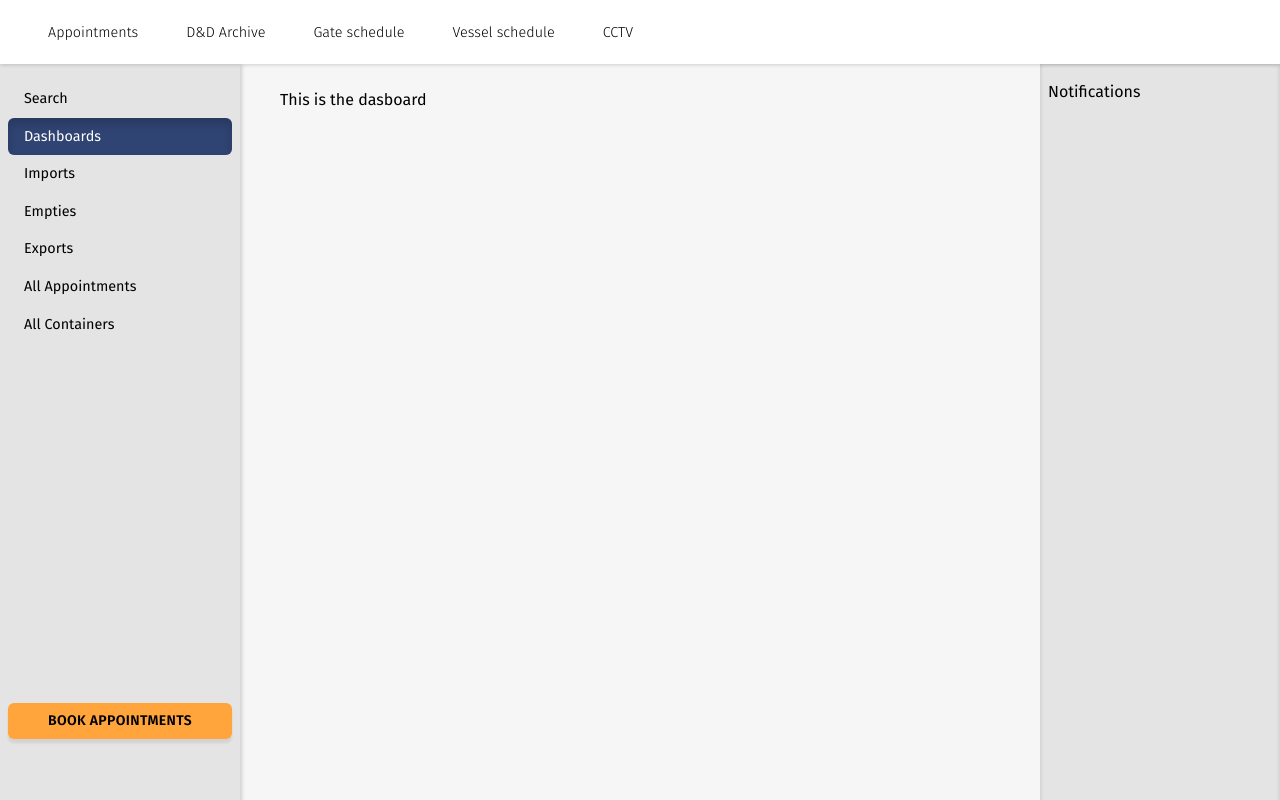
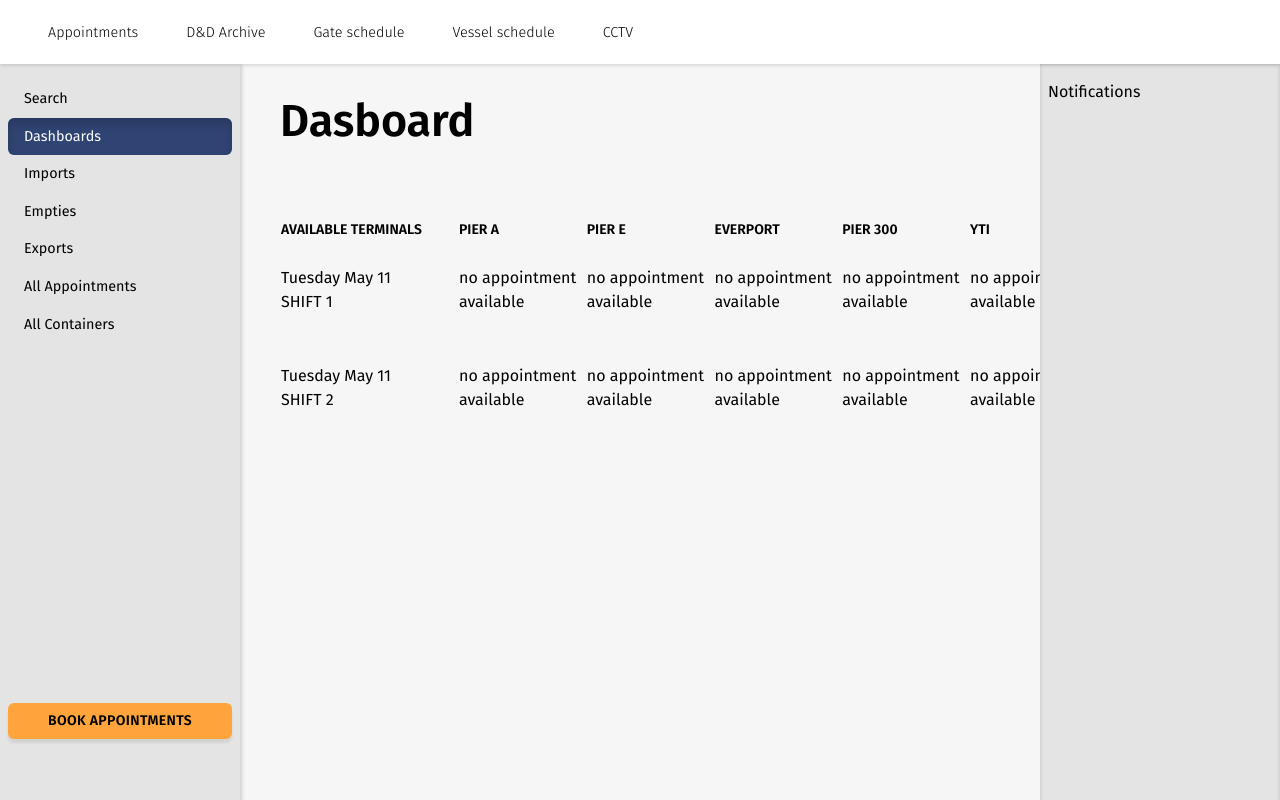
Before and after one commit to PierreParienteDimitrov/bc-drafts, a Next.js app: page /appointments/dashboards in a window 1280 px wide. Shown: the top 800 px of the page. Built offline with nearby package versions, Linux system fonts and the light colour scheme.

Commit message:
added react-table

```diff
--- /dev/null
+++ b/components/Tables/Dashboard/TableShiftsCol.js
@@ -0,0 +1,12 @@
+import React from 'react';
+
+const TableShiftsCol = ({ values }) => {
+	return (
+		<div className='w-44 py-6'>
+			<p>{values.date}</p>
+			<h5>{values.shift}</h5>
+		</div>
+	);
+};
+
+export default TableShiftsCol;
--- /dev/null
+++ b/components/Tables/Dashboard/index.js
@@ -0,0 +1,151 @@
+import { useMemo } from 'react';
+import { useTable } from 'react-table';
+import SectionTitle from '../../Titles/SectionTitle';
+import TableShiftsCol from './TableShiftsCol';
+
+const Dasboard = () => {
+	const data = useMemo(
+		() => [
+			{
+				col1: { date: 'Tuesday May 11', shift: 'SHIFT 1' },
+				col2: 'no appointment available',
+				col3: 'no appointment available',
+				col4: 'no appointment available',
+				col5: 'no appointment available',
+				col6: 'no appointment available',
+				col7: 'no appointment available',
+				col8: 'no appointment available',
+				col9: 'no appointment available',
+			},
+			{
+				col1: { date: 'Tuesday May 11', shift: 'SHIFT 2' },
+				col2: 'no appointment available',
+				col3: 'no appointment available',
+				col4: 'no appointment available',
+				col5: 'no appointment available',
+				col6: 'no appointment available',
+				col7: 'no appointment available',
+				col8: 'no appointment available',
+				col9: 'no appointment available',
+			},
+		],
+		[]
+	);
+
+	const columns = useMemo(
+		() => [
+			{
+				Header: 'AVAILABLE TERMINALS',
+				accessor: 'col1', // accessor is the "key" in the data
+				Cell: ({ cell: { value } }) => <TableShiftsCol values={value} />,
+			},
+			{
+				Header: 'PIER A',
+				accessor: 'col2', // accessor is the "key" in the data
+			},
+			{
+				Header: 'PIER E',
+				accessor: 'col3',
+			},
+			{
+				Header: 'EVERPORT',
+				accessor: 'col4', // accessor is the "key" in the data
+			},
+			{
+				Header: 'PIER 300',
+				accessor: 'col5',
+			},
+			{
+				Header: 'YTI',
+				accessor: 'col6', // accessor is the "key" in the data
+			},
+			{
+				Header: 'WBCT',
+				accessor: 'col7',
+			},
+			{
+				Header: 'PCT',
+				accessor: 'col8', // accessor is the "key" in the data
+			},
+			{
+				Header: 'PIER 400',
+				accessor: 'col9',
+			},
+		],
+		[]
+	);
+
+	const tableInstance = useTable({ columns, data });
+
+	const { getTableProps, getTableBodyProps, headerGroups, rows, prepareRow } =
+		tableInstance;
+
+	return (
+		<div>
+			<SectionTitle title={'Dasboard'} />
+
+			{/* TABLE */}
+			<div>
+				{/* apply the table props */}
+				<table {...getTableProps()}>
+					<thead>
+						{
+							// Loop over the header rows
+							headerGroups.map((headerGroup) => (
+								// Apply the header row props
+								<tr {...headerGroup.getHeaderGroupProps()}>
+									{
+										// Loop over the headers in each row
+										headerGroup.headers.map((column) => (
+											// Apply the header cell props
+											<th
+												{...column.getHeaderProps()}
+												className='text-sm text-left font-semibold'
+											>
+												{
+													// Render the header
+													column.render('Header')
+												}
+											</th>
+										))
+									}
+								</tr>
+							))
+						}
+					</thead>
+					{/* Apply the table body props */}
+					<tbody {...getTableBodyProps()}>
+						{
+							// Loop over the table rows
+							rows.map((row) => {
+								// Prepare the row for display
+								prepareRow(row);
+								return (
+									// Apply the row props
+									<tr {...row.getRowProps()}>
+										{
+											// Loop over the rows cells
+											row.cells.map((cell) => {
+												// Apply the cell props
+												return (
+													<td {...cell.getCellProps()}>
+														{
+															// Render the cell contents
+															cell.render('Cell')
+														}
+													</td>
+												);
+											})
+										}
+									</tr>
+								);
+							})
+						}
+					</tbody>
+				</table>
+			</div>
+		</div>
+	);
+};
+
+export default Dasboard;
--- /dev/null
+++ b/components/Titles/SectionTitle/index.js
@@ -0,0 +1,11 @@
+import React from 'react';
+
+const SectionTitle = ({ title }) => {
+	return (
+		<div className='mb-16'>
+			<h1>{title}</h1>
+		</div>
+	);
+};
+
+export default SectionTitle;
--- a/package.json
+++ b/package.json
@@ -10,7 +10,8 @@
   "dependencies": {
     "next": "10.2.0",
     "react": "17.0.2",
-    "react-dom": "17.0.2"
+    "react-dom": "17.0.2",
+    "react-table": "^7.7.0"
   },
   "devDependencies": {
     "autoprefixer": "^10.2.5",
--- a/pages/appointments/dashboards/index.js
+++ b/pages/appointments/dashboards/index.js
@@ -1,10 +1,11 @@
 import SidebarLayout from '../../../components/layouts/SidebarLayout';
 import SiteLayout from '../../../components/layouts/SiteLayout';
+import Dasboard from '../../../components/Tables/Dashboard';
 
 const Dashboards = () => {
 	return (
 		<div>
-			<p>This is the dasboard</p>
+			<Dasboard />
 		</div>
 	);
 };
--- a/styles/globals.css
+++ b/styles/globals.css
@@ -21,3 +21,8 @@ a {
 * {
 	box-sizing: border-box;
 }
+
+h1 {
+	font-size: 2.8rem;
+	font-weight: 600;
+}
```
Also changed, not shown: 1 other file (tests, documents, lock files or other folders).
